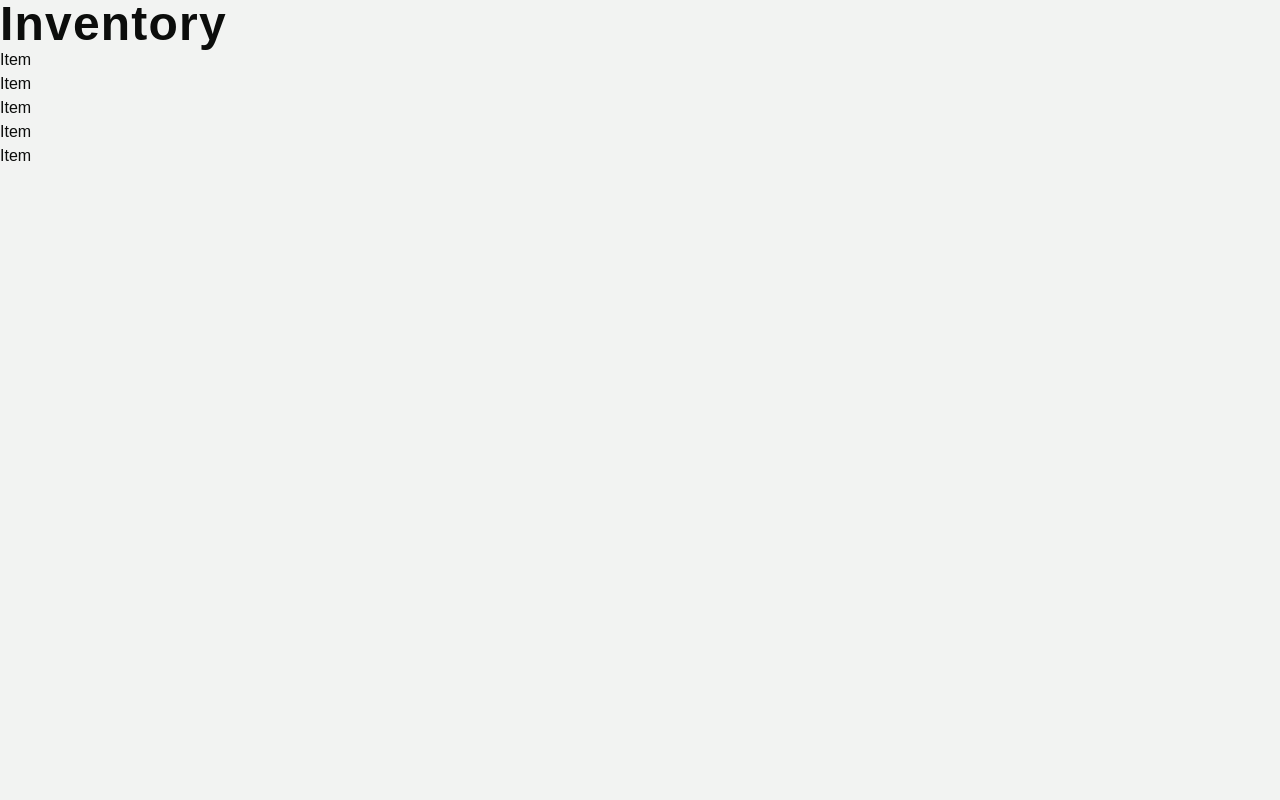
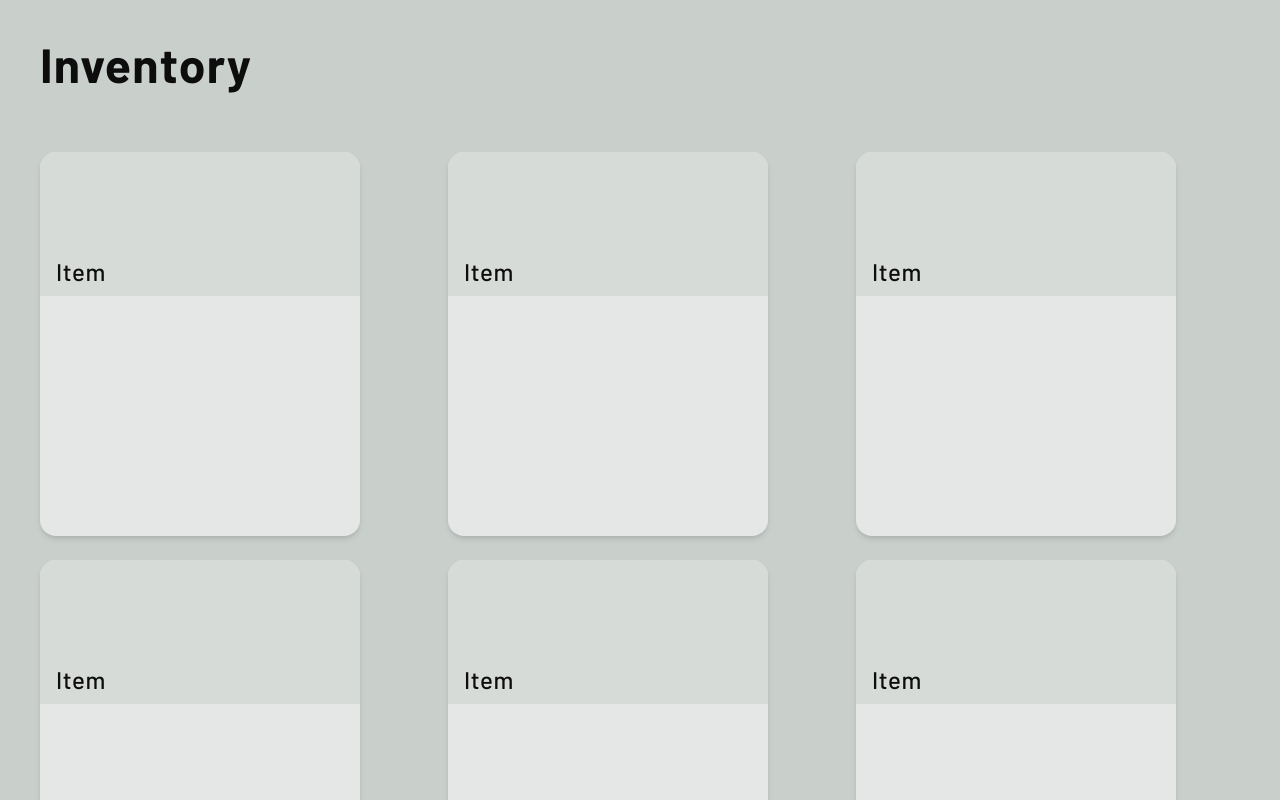
Before and after one commit to Accommodus/FoodStorageManager, a React (Vite) app in the folder client/: page / in a window 1280 px wide. Shown: the top 800 px of the page. Built offline with nearby package versions, Linux system fonts and the light colour scheme.

Commit message:
Simple card styles and layout for inventory items

```diff
--- a/client/src/features/InventoryList/InventoryItem.tsx
+++ b/client/src/features/InventoryList/InventoryItem.tsx
@@ -1,7 +1,11 @@
 const InventoryItem = () => {
     return (
-        <div>
-            <h3>Item</h3>
+        <div className="h-96 w-80 overflow-hidden rounded-2xl bg-neutral-100 shadow-md">
+            <div className="bg-neutral-150 relative h-36 p-4">
+                <h3 className="absolute bottom-2 text-2xl font-medium tracking-wide">
+                    Item
+                </h3>
+            </div>
         </div>
     );
 };
--- a/client/src/features/InventoryList/InventoryList.tsx
+++ b/client/src/features/InventoryList/InventoryList.tsx
@@ -2,7 +2,10 @@ import InventoryItem from './InventoryItem';
 
 export const InventoryList = () => {
     return (
-        <ul>
+        <ul className="grid grid-cols-3 gap-6">
+            <li>
+                <InventoryItem />
+            </li>
             <li>
                 <InventoryItem />
             </li>
--- a/client/src/index.css
+++ b/client/src/index.css
@@ -1,6 +1,6 @@
+@import url('https://fonts.googleapis.com/css2?family=Barlow:ital,wght@0,100;0,200;0,300;0,400;0,500;0,600;0,700;0,800;0,900;1,100;1,200;1,300;1,400;1,500;1,600;1,700;1,800;1,900&display=swap');
+
 @import "tailwindcss";
-
-@import url('https://fonts.googleapis.com/css2?family=Barlow:ital,wght@0,100;0,200;0,300;0,400;0,500;0,600;0,700;0,800;0,900;1,100;1,200;1,300;1,400;1,500;1,600;1,700;1,800;1,900&display=swap');
 
 @theme {
     --color-neutral-50: hsl(134, 5%, 95%);
@@ -52,6 +52,6 @@
     body {
         font-family: "Barlow", sans-serif;
         color: var(--color-neutral-950);
-        background-color: var(--color-neutral-50);
+        background-color: var(--color-neutral-200);
     }
 }
--- a/client/src/pages/Inventory.tsx
+++ b/client/src/pages/Inventory.tsx
@@ -2,12 +2,12 @@ import { InventoryList } from '@features/InventoryList';
 
 const Inventory = () => {
     return (
-        <>
-            <h1 className="bg-green text-5xl font-bold tracking-wide">
+        <div className="p-10">
+            <h1 className="bg-green mb-16 text-5xl font-bold tracking-wide">
                 Inventory
             </h1>
             <InventoryList />
-        </>
+        </div>
     );
 };
 
```
